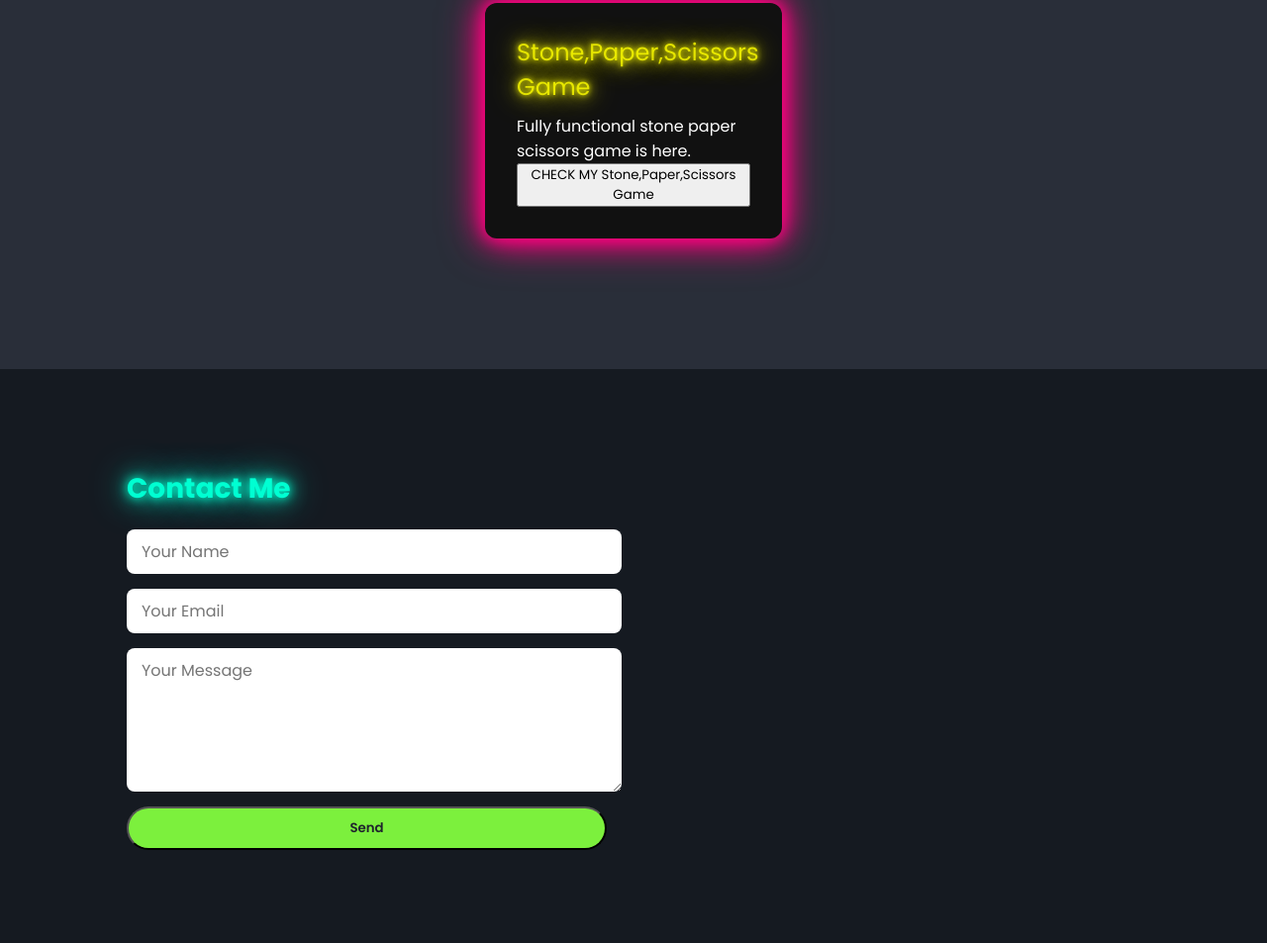
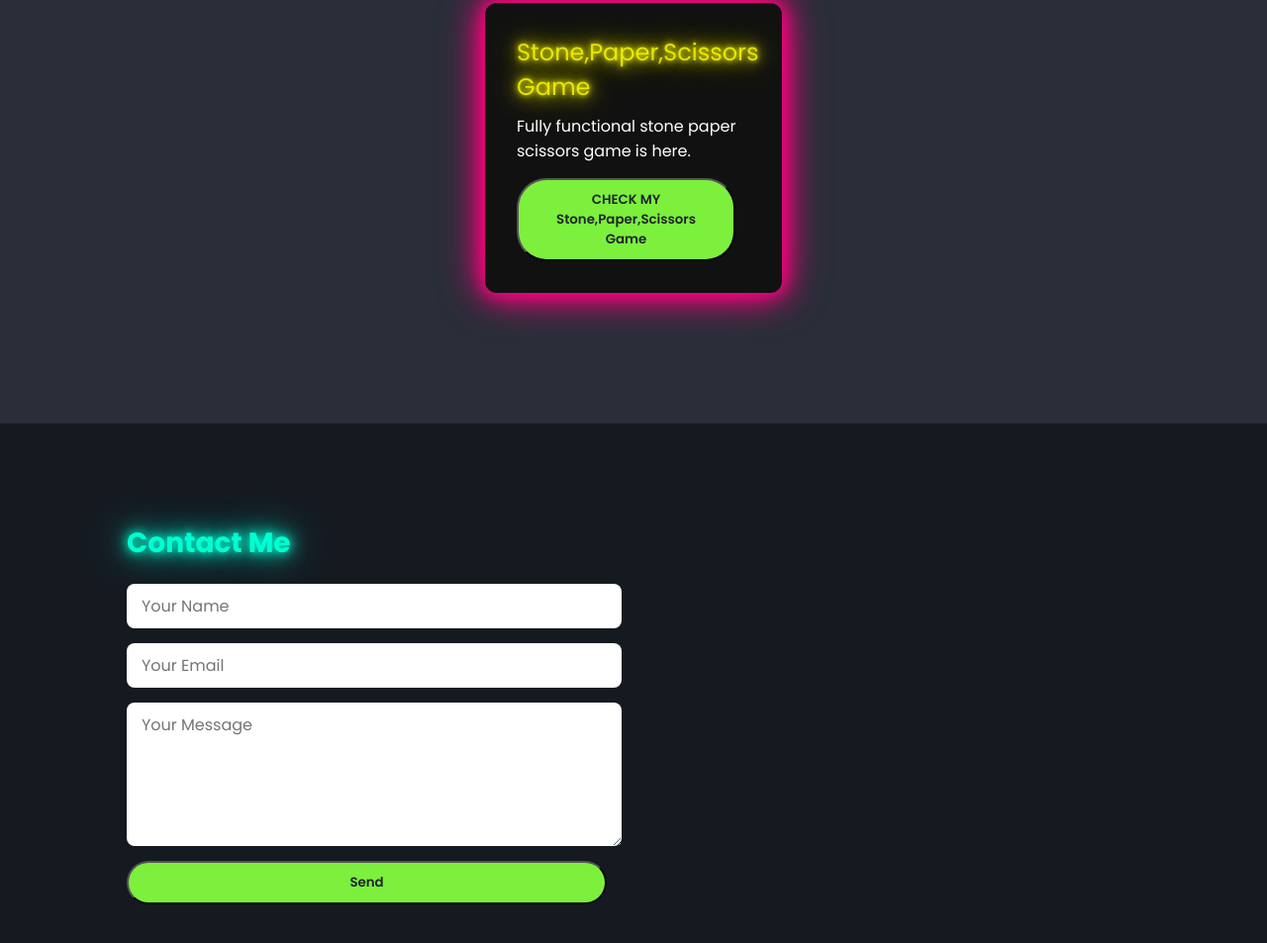
Before and after one commit to Deepanshuthakur17/my-portfolio, a plain HTML site: page index.html in a window 1280 px wide. Shown: the part 1648-2601 px from the top of the page at 99% size. Drawn offline with Linux system fonts and the light colour scheme.

Commit message:
Update index.html

```diff
--- a/index.html
+++ b/index.html
@@ -333,6 +333,24 @@
         }
 
         button#calculator:hover {
+            background: transparent;
+            border: 2px solid #7cf03d;
+            color: #7cf03d;
+        }
+        #Game2 {
+            display: inline-block;
+            padding: 10px 25px;
+            background: #7cf03d;
+            color: #1f242d;
+            border-radius: 30px;
+            font-weight: 600;
+            transition: 0.3s;
+            margin-right: 15px;
+            cursor: pointer;
+            margin-top: 15px;
+        }
+
+        button#Game2:hover {
             background: transparent;
             border: 2px solid #7cf03d;
             color: #7cf03d;
```
